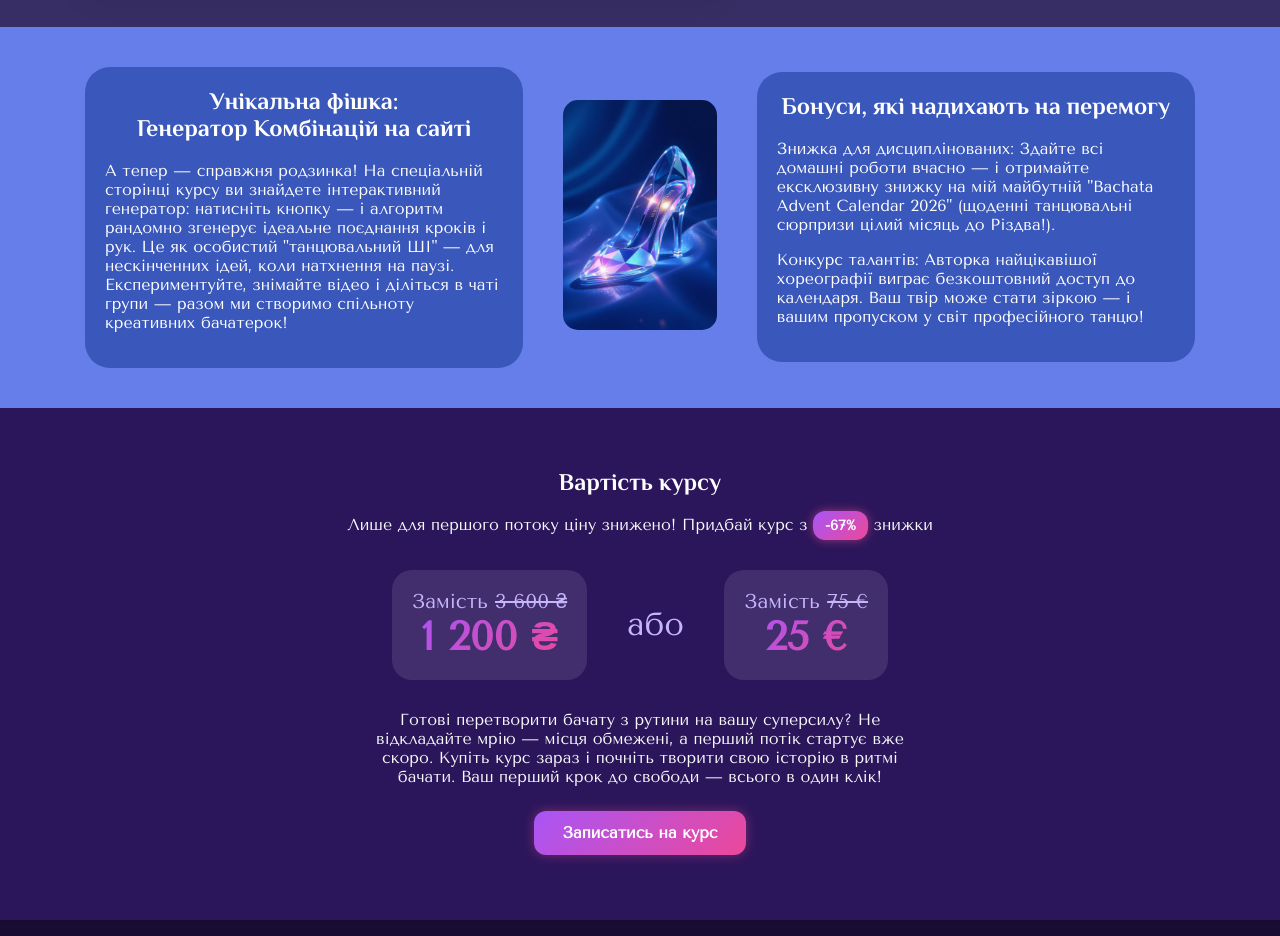
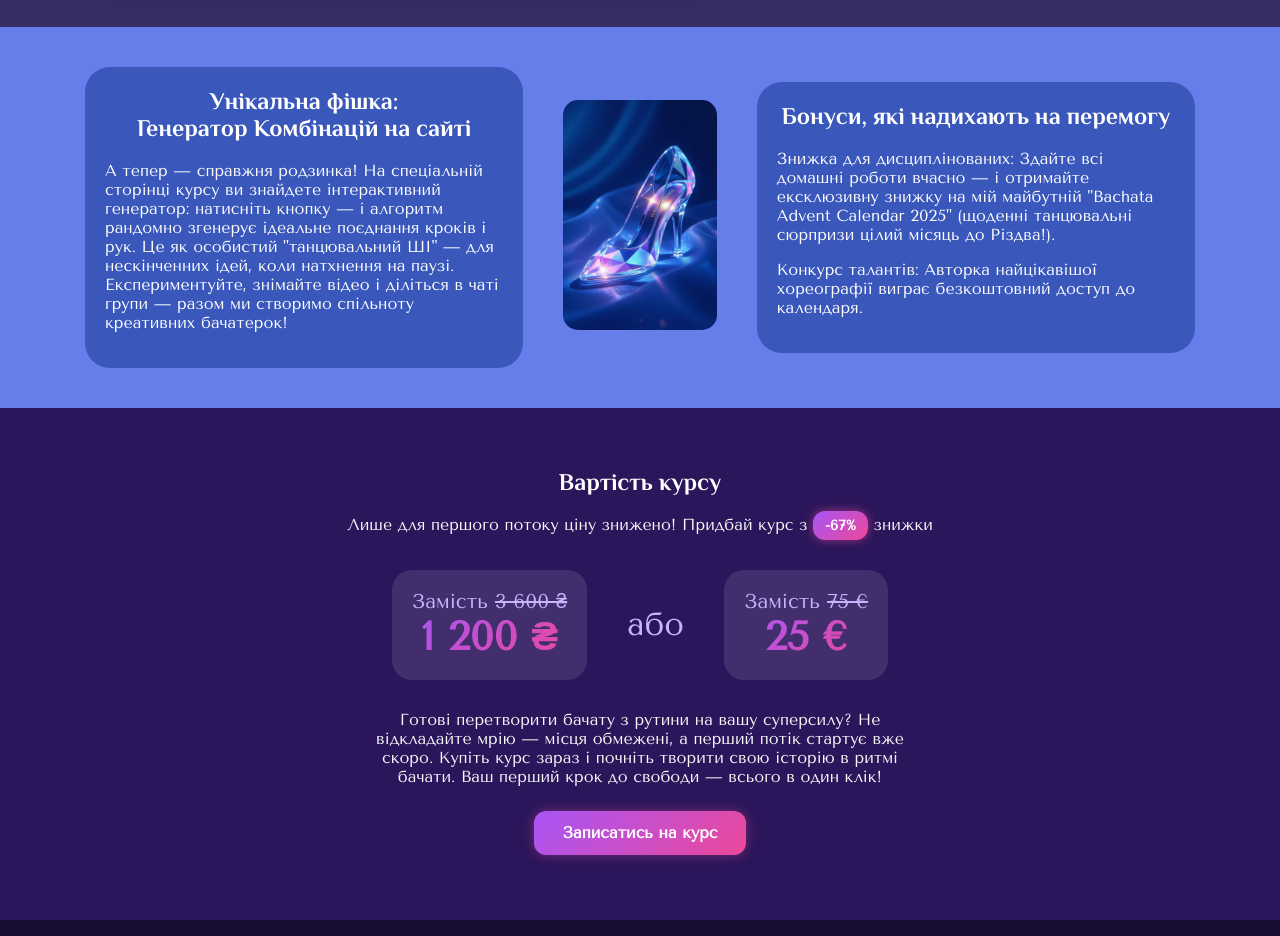
Before and after one commit to AnnaShpak01/dance-platform, a Next.js app: page / in a window 1280 px wide. Shown: the part 2480-3416 px from the top of the page. Built offline with nearby package versions, Linux system fonts and the light colour scheme; no server answers.

Commit message:
correct text

```diff
--- a/app/page.tsx
+++ b/app/page.tsx
@@ -208,12 +208,12 @@ export default function HomePage() {
               <h2>Бонуси, які надихають на перемогу</h2>
               <p>
                 Знижка для дисциплінованих: Здайте всі домашні роботи вчасно — і отримайте
-                ексклюзивну знижку на мій майбутній &quot;Bachata Advent Calendar 2026&quot;
+                ексклюзивну знижку на мій майбутній &quot;Bachata Advent Calendar 2025&quot;
                 (щоденні танцювальні сюрпризи цілий місяць до Різдва!).
               </p>
               <p>
                 Конкурс талантів: Авторка найцікавішої хореографії виграє безкоштовний доступ до
-                календаря. Ваш твір може стати зіркою — і вашим пропуском у світ професійного танцю!{' '}
+                календаря.{' '}
               </p>
             </div>
           </div>
```
